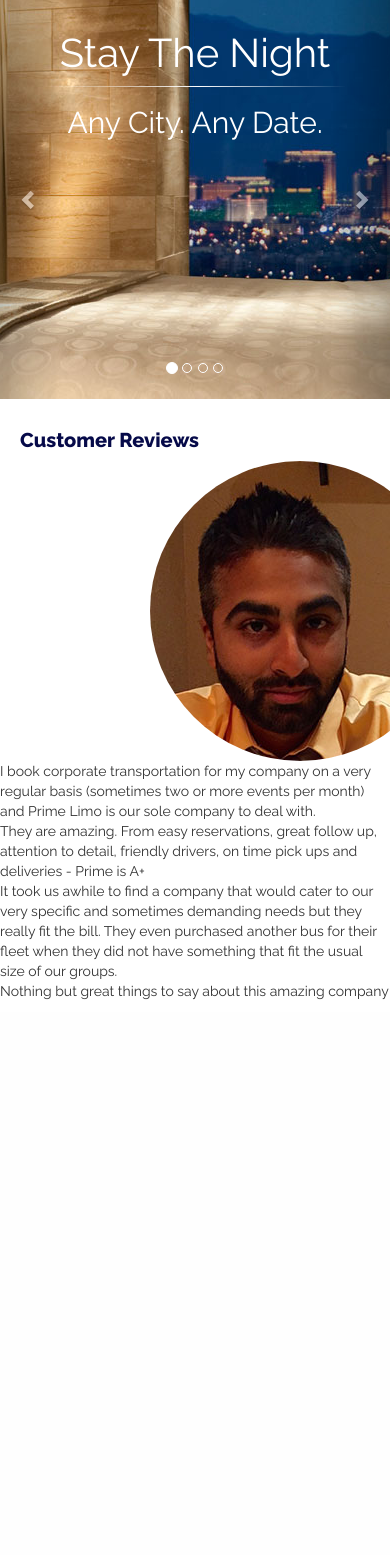
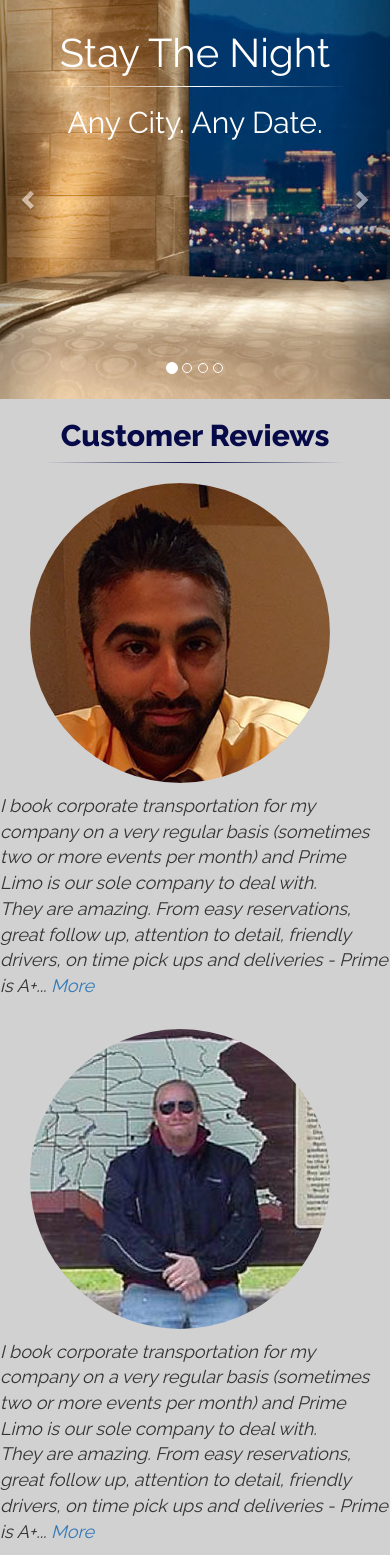
Before and after one commit to jdmiragliotta/hotelSearch, a PHP site: page / in a window 390 px wide; the page is wider, and only the part inside the window is pictured. Shown: the part 101-1656 px from the top of that part. Before the commit the page ends 1101 px from the top of that part, so only its background shows below. Run offline with PHP 8.4, Linux system fonts and the light colour scheme; some libraries are stand-ins or nearby versions.

Commit message:
Styled Review Section

```diff
--- a/index.html
+++ b/index.html
@@ -57,7 +57,7 @@
         <div class="city">
           Stay The Night
         </div>
-        <hr>
+        <hr class="carousel-hr">
         <div class="callout">
           Any City. Any Date.
         </div>
@@ -67,7 +67,7 @@
         <div class="city">
           New York City
         </div>
-        <hr>
+        <hr class="carousel-hr">
         <div class="callout">
           Uptown. Downtown. We've got the lowdown.
           <br/>
@@ -82,7 +82,7 @@
         <div class="city">
          Chicago
         </div>
-        <hr>
+        <hr class="carousel-hr">
          <div class="callout">
           South Shore. Lakeview. Plus so much more.
           <br/>
@@ -97,7 +97,7 @@
         <div class="city">
          Los Angeles
         </div>
-        <hr>
+        <hr class="carousel-hr">
         <div class="callout">
           By The Beach. Up the Hills. All within reach.
           <br/>
@@ -119,17 +119,26 @@
     </a>
   </div>
 
-  <div class"container-fluid">
+  <div class"container-fluid main-review">
+    <h2 class="review-heading">Customer Reviews</h2>
+    <hr class="review-hr">
     <div class="row">
-      <div class="col-md-6">
-        <h4 class="review-heading">Customer Reviews</h4>
+      <div class="col-md-3">
         <div class="review-image">
           <img src="images/shamoon.png" class="review-img">
         </div>
-        <p class="review pull-right">I book corporate transportation for my company on a very regular basis (sometimes two or more events per month) and Prime Limo is our sole company to deal with.<br/>They are amazing. From easy reservations, great follow up, attention to detail, friendly drivers, on time pick ups and deliveries - Prime is A+<br/>It took us awhile to find a company that would cater to our very specific and sometimes demanding needs but they really fit the bill. They even purchased another bus for their fleet when they did not have something that fit the usual size of our groups.<br/>Nothing but great things to say about this amazing company</p>
+      </div>
+      <div class="col-md-3">
+        <p class="review">I book corporate transportation for my company on a very regular basis (sometimes two or more events per month) and Prime Limo is our sole company to deal with.<br/>They are amazing. From easy reservations, great follow up, attention to detail, friendly drivers, on time pick ups and deliveries - Prime is A+... <a href="">More</a></p>
       </div>
 
-      <div class="col-md-6">
+      <div class="col-md-3">
+        <div class="review-image">
+          <img src="images/david.jpg" class="review-img">
+        </div>
+      </div>
+      <div class="col-md-3">
+        <p class="review">I book corporate transportation for my company on a very regular basis (sometimes two or more events per month) and Prime Limo is our sole company to deal with.<br/>They are amazing. From easy reservations, great follow up, attention to detail, friendly drivers, on time pick ups and deliveries - Prime is A+... <a href="">More</a></p>
       </div>
     </div>
   </div>
--- a/styles/styles.css
+++ b/styles/styles.css
@@ -4,6 +4,7 @@
 -----------------------------------*/
   body{
     font-family:  'Raleway', sans-serif;
+    background-color: #d1d1d1;
   }
 
   ul {
@@ -112,7 +113,7 @@
     padding-top: 15px
   }
 
- hr {
+ .carousel-hr {
     border: 0;
     height: 1px;
     width: 300px;
@@ -222,11 +223,13 @@
 /* ----------------------------------
     Reviews
 -----------------------------------*/
+  .main-review{
+    background-color: #d1d1d1;
+  }
 
   .review-heading {
-    padding-left: 20px;
-    padding-top: 20px;
-    font-size: 20px;
+    text-align: center;
+
     font-weight: bold;
     color: #060A49;
   }
@@ -237,6 +240,25 @@
   }
 
   .review-image{
-    padding-left: 150px;
-    display: inline;
+    padding-left: 30px;
+    padding-top: 20px;
   }
+
+  .review {
+    padding-top: 10px;
+    font-size: 18px;
+    font-style: italic;
+  }
+
+   .review-hr {
+    border: 0;
+    height: 1px;
+    width: 300px;
+    background: #060A49;
+    background: -moz-linear-gradient(left, rgba(30,87,153,0.01) 0%, rgba(6,10,73,0.56) 28%, rgba(6,10,73,0.98) 49%, rgba(6,10,73,1) 50%, rgba(6,10,73,0.62) 69%, rgba(125,185,232,0.01) 100%); /* FF3.6-15 */
+    background: -webkit-linear-gradient(left, rgba(30,87,153,0.01) 0%,rgba(6,10,73,0.56) 28%,rgba(6,10,73,0.98) 49%,rgba(6,10,73,1) 50%,rgba(6,10,73,0.62) 69%,rgba(125,185,232,0.01) 100%); /* Chrome10-25,Safari5.1-6 */
+    background: linear-gradient(to right, rgba(30,87,153,0.01) 0%,rgba(6,10,73,0.56) 28%,rgba(6,10,73,0.98) 49%,rgba(6,10,73,1) 50%,rgba(6,10,73,0.62) 69%,rgba(125,185,232,0.01) 100%); /* W3C, IE10+, FF16+, Chrome26+, Opera12+, Safari7+ */
+    filter: progid:DXImageTransform.Microsoft.gradient( startColorstr='#031e5799', endColorstr='#037db9e8',GradientType=1 ); /* IE6-9 */
+    margin-top: 5px;
+    margin-bottom: 0px;
+}
```
Also changed, not shown: images/david.jpg (added).
